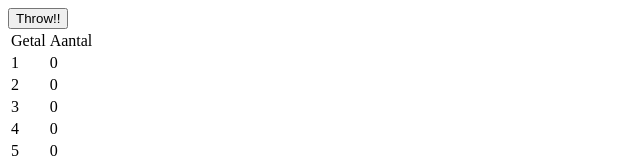
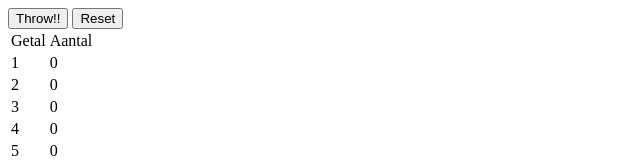
Before and after one commit to RobKuijlenburg/Dobbelstenen-Vue, a plain HTML site: page index.html in a window 1280 px wide. Shown: the top 160 px of the page, without its empty margins (0-640 px from the left). Drawn offline with nearby package versions, Linux system fonts and the light colour scheme.

Commit message:
added reset button

```diff
--- a/index.html
+++ b/index.html
@@ -9,6 +9,7 @@
 <body>
     <div id="root">
         <button @click="randomNumbers">Throw!!</button>
+        <button @click="resetThrows">Reset</button>
             <div >
             <table>
                 <tr>
--- a/main.js
+++ b/main.js
@@ -18,6 +18,10 @@ var app = new Vue ({
 
             console.log(this.throws);
 
+        },
+
+        resetThrows() {
+            this.throws = {};
         }
     }
 })
```
